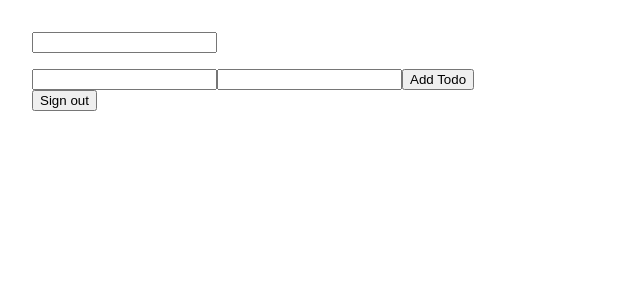
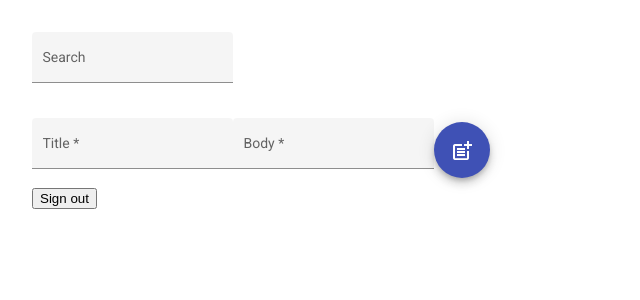
Before and after one commit to rahmaniali-ir/todo-angular, an Angular app: page / in a window 1280 px wide. Shown: the top 300 px of the page, without its empty margins (0-640 px from the left). Built offline with nearby package versions, Linux system fonts and the light colour scheme; no server answers; sample sign-in values are in the browser's storage.

Commit message:
list & item material design

```diff
--- a/src/app/app.module.ts
+++ b/src/app/app.module.ts
@@ -14,6 +14,8 @@ import { AuthInterceptor } from './interceptors/auth.interceptor';
 import { BrowserAnimationsModule } from '@angular/platform-browser/animations';
 import { MatInputModule } from '@angular/material/input';
 import { MatButtonModule } from '@angular/material/button';
+import { MatCardModule } from '@angular/material/card';
+import { MatIconModule } from '@angular/material/icon';
 
 @NgModule({
   declarations: [
@@ -35,6 +37,8 @@ import { MatButtonModule } from '@angular/material/button';
     // Angular Material
     MatInputModule,
     MatButtonModule,
+    MatCardModule,
+    MatIconModule,
   ],
   providers: [
     {
--- a/src/app/components/todo-item/todo-item.component.html
+++ b/src/app/components/todo-item/todo-item.component.html
@@ -1,14 +1,16 @@
-<main (click)="clicked($event)">
-  <input [checked]="checked" type="checkbox" />
+<mat-card>
+  <mat-card-title (click)="clicked($event)">{{ todo.title }}</mat-card-title>
+  <mat-card-subtitle (click)="clicked($event)">
+    {{ todo.body }}
+  </mat-card-subtitle>
 
-  <div>
-    <header>{{ todo.title }}</header>
-    <p>{{ todo.body }}</p>
-  </div>
-</main>
-
-<footer *ngIf="showActions">
-  <button *ngFor="let action of actions" (click)="actionClicked(action)">
-    {{ action.title }}
-  </button>
-</footer>
+  <mat-card-actions *ngIf="showActions" align="end">
+    <button
+      mat-button
+      *ngFor="let action of actions"
+      (click)="actionClicked(action)"
+    >
+      {{ action.title }}
+    </button>
+  </mat-card-actions>
+</mat-card>
--- a/src/app/components/todo-item/todo-item.component.sass
+++ b/src/app/components/todo-item/todo-item.component.sass
@@ -1,26 +1,6 @@
 
 :host
-  align-items: center
-  display: flex
-  border: solid 1px #eee
-  border-radius: 8px
-  cursor: pointer
+  display: block
 
-  main, footer
-    padding: 8px
-
-  main
-    align-items: center
-    display: flex
-    width: 100%
-
-  input
-    margin-inline-end: 16px
-
-  div
-    header
-      font-weight: bold
-
-    p
-      color: #454545
-      margin: 8px 0 0
+mat-card
+  width: 100%
--- a/src/app/pages/todo-list-page/todo-list-page.component.html
+++ b/src/app/pages/todo-list-page/todo-list-page.component.html
@@ -1,5 +1,8 @@
 <header>
-  <input [(ngModel)]="searchKey" type="text" />
+  <mat-form-field class="example-full-width" appearance="fill">
+    <mat-label>Search</mat-label>
+    <input matInput [formControl]="searchKeyFormControl" placeholder="Search" />
+  </mat-form-field>
 </header>
 
 <todo-list
@@ -9,10 +12,19 @@
 ></todo-list>
 
 <footer>
-  <input [(ngModel)]="title" type="text" />
-  <input [(ngModel)]="body" type="text" />
+  <mat-form-field class="example-full-width" appearance="fill">
+    <mat-label>Title</mat-label>
+    <input matInput [formControl]="titleFormControl" placeholder="Title" />
+  </mat-form-field>
 
-  <button (click)="addTodo()">Add Todo</button>
+  <mat-form-field class="example-full-width" appearance="fill">
+    <mat-label>Body</mat-label>
+    <input matInput [formControl]="bodyFormControl" placeholder="Body" />
+  </mat-form-field>
+
+  <button mat-fab color="primary" (click)="addTodo()">
+    <mat-icon>post_add</mat-icon>
+  </button>
 </footer>
 
 <nav>
--- a/src/app/pages/todo-list-page/todo-list-page.component.ts
+++ b/src/app/pages/todo-list-page/todo-list-page.component.ts
@@ -1,4 +1,5 @@
 import { Component, OnInit } from '@angular/core';
+import { FormControl, FormGroup, Validators } from '@angular/forms';
 import { AuthService } from 'src/app/services/auth.service';
 import { TodoService } from 'src/app/services/todo.service';
 import { Action } from 'src/app/types/action';
@@ -10,9 +11,11 @@ import { Todo, TodoStatus } from 'src/app/types/todo';
   styleUrls: ['./todo-list-page.component.sass'],
 })
 export class TodoListPageComponent implements OnInit {
-  title = '';
-  body = '';
-  searchKey = '';
+  form = new FormGroup({
+    searchKey: new FormControl('', []),
+    title: new FormControl('', [Validators.required]),
+    body: new FormControl('', [Validators.required]),
+  });
   actions: Action[] = [
     {
       name: 'delete',
@@ -29,12 +32,25 @@ export class TodoListPageComponent implements OnInit {
     this.todoService.fetchTodos();
   }
 
+  get searchKeyFormControl() {
+    return this.form.controls.searchKey;
+  }
+
+  get titleFormControl() {
+    return this.form.controls.title;
+  }
+
+  get bodyFormControl() {
+    return this.form.controls.body;
+  }
+
   get todos() {
     return this.todoService.todos;
   }
 
   get filteredTodos() {
-    const searchKey = this.searchKey.trim().toLowerCase();
+    const searchKey =
+      this.searchKeyFormControl.value?.trim().toLowerCase() || '';
     return this.todos.filter((todo) =>
       todo.title.toLowerCase().includes(searchKey)
     );
@@ -42,12 +58,13 @@ export class TodoListPageComponent implements OnInit {
 
   addTodo() {
     this.todoService.addTodo({
-      title: this.title,
-      body: this.body,
+      title: this.titleFormControl.value || '',
+      body: this.bodyFormControl.value || '',
       status: TodoStatus.Undone,
     });
 
-    this.title = this.body = '';
+    this.titleFormControl.setValue('');
+    this.bodyFormControl.setValue('');
   }
 
   deleteTodo(todo: Todo) {
```
